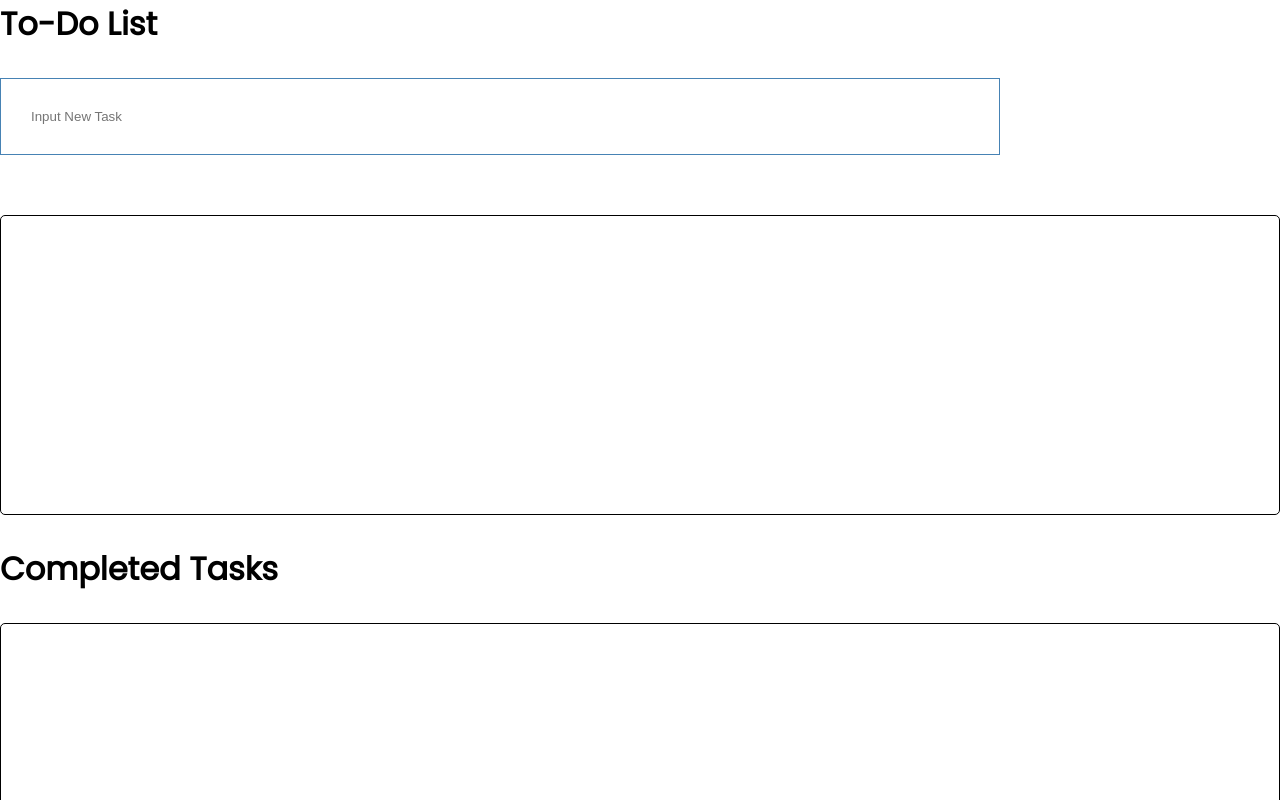
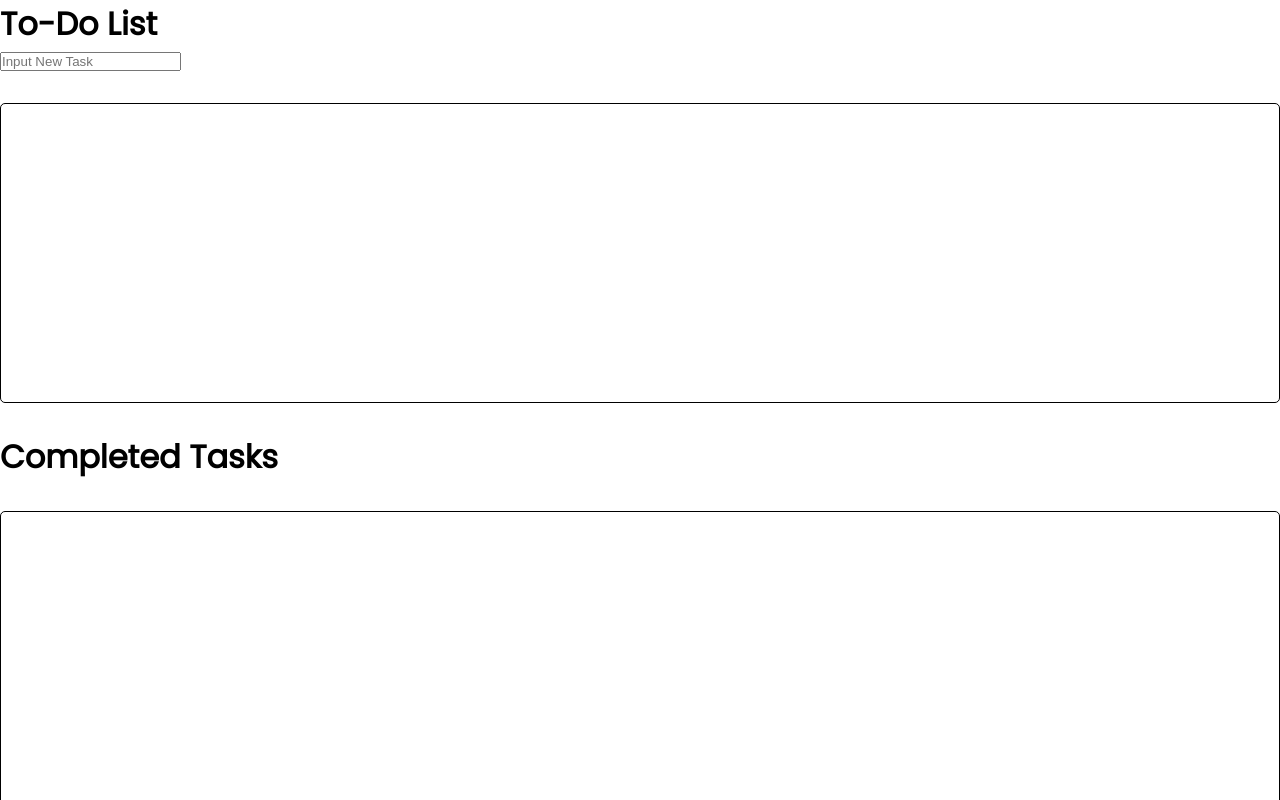
Before and after one commit to 2021-IBM-Accelerate-SW-Track/lab-1-team-46, a React (Create React App) app: page / in a window 1280 px wide. Shown: the top 800 px of the page. Built offline with nearby package versions, Linux system fonts and the light colour scheme.

Commit message:
added add task function and put it in the check duplicates function

```diff
--- a/src/index.css
+++ b/src/index.css
@@ -18,15 +18,6 @@ body {
     border: 1px solid black;
     padding: 30px;
     border-radius: 5px;
-}
-
-.task-input {
-    margin: 30px auto;
-    overflow: auto;
-    min-height: 30px;
-    border: 1px solid steelblue;
-    padding: 30px;
-    width: 1000px;
 }
 
 .completed {
```
Also changed, not shown: src/component/items/items.js (added, +20 -0 lines).
